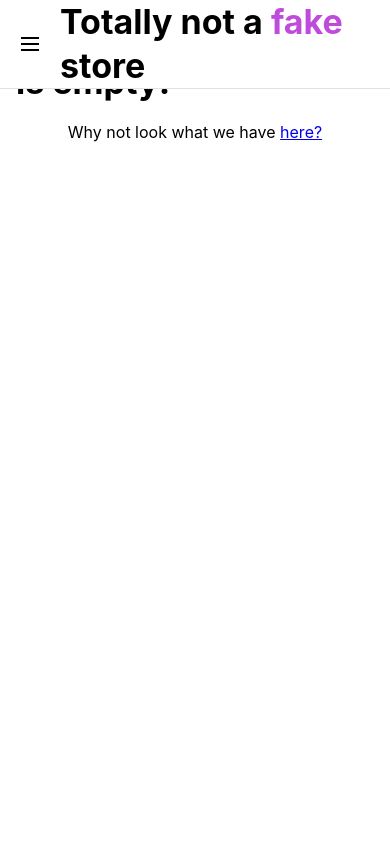
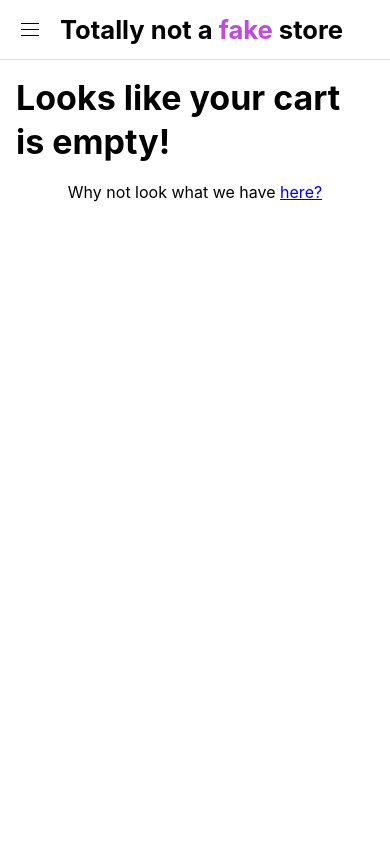
Before and after one commit to Maxnikit/shopping-cart, a React (Vite) app: page /cart in a window 390 px wide. Shown: the top 844 px of the page. Built offline with nearby package versions, Linux system fonts and the light colour scheme.

Commit message:
Make header more responsive

```diff
--- a/src/App.jsx
+++ b/src/App.jsx
@@ -17,7 +17,7 @@ function App() {
   const [opened, { toggle }] = useDisclosure();
   return (
     <AppShell
-      header={{ height: { sm: 100, md: 60 } }}
+      header={{ height: 60 }}
       navbar={{
         width: 300,
         breakpoint: "sm",
--- a/src/components/HeaderTitle/HeaderTitle.jsx
+++ b/src/components/HeaderTitle/HeaderTitle.jsx
@@ -1,11 +1,12 @@
 import { Title, Text } from "@mantine/core";
 import { Link } from "react-router-dom";
+import style from "./HeaderTitle.module.css";
 
 const HeaderTitle = () => {
   return (
     <div data-testid="appHeader" className="header">
       <Link to="/" style={{ textDecoration: "none" }}>
-        <Title flex={1} order={1} c="black">
+        <Title flex={1} order={1} c="black" className={style.title}>
           Totally not a{" "}
           <Text
             component="span"
--- /dev/null
+++ b/src/components/HeaderTitle/HeaderTitle.module.css
@@ -0,0 +1,9 @@
+.title {
+  font-size: 1.6rem;
+}
+
+@media (min-width: $mantine-breakpoint-sm) {
+  .title {
+    font-size: 2rem;
+  }
+}
```
Also changed, not shown: src/test.txt (deleted).
